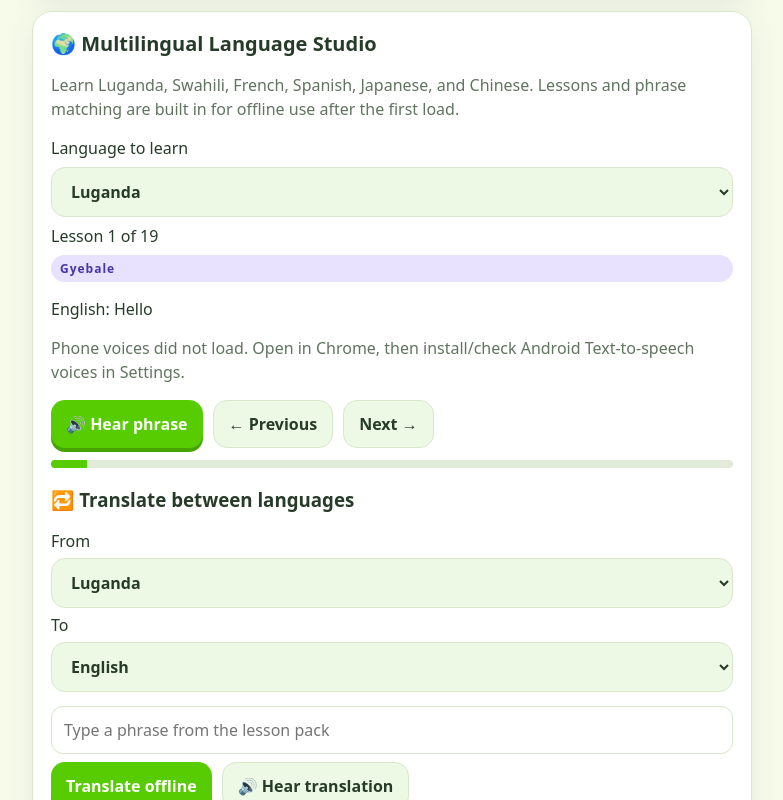
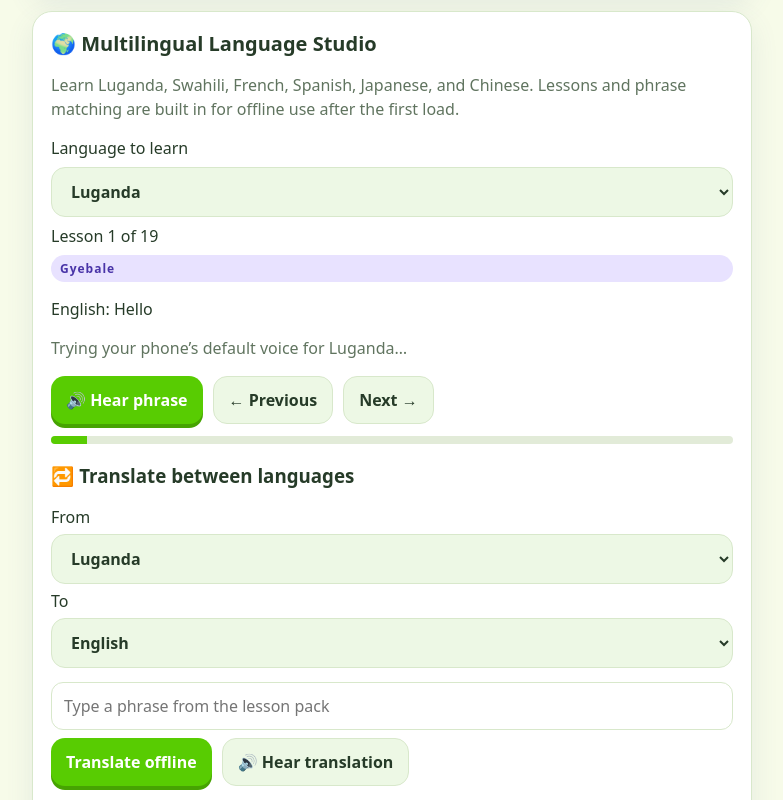
Before and after one commit to noeljakisa2-ai/Kids--sora-app-, a plain HTML site: page zhakori-teacher.html in a window 1280 px wide. Both pictures are taken after a click on the button "🔊 Hear phrase". Shown: the part 1513-2313 px from the top of the page, without its empty margins (248-1031 px from the left). Drawn offline with Linux system fonts and the light colour scheme.

Commit message:
Add default voice fallback for Zhakori Teacher

```diff
--- a/zhakori-teacher.html
+++ b/zhakori-teacher.html
@@ -97,28 +97,30 @@ const MULTI_LOCALES={lg:'lg-UG',sw:'sw-KE',fr:'fr-FR',es:'es-ES',ja:'ja-JP',zh:'
 let multiIndex=0,multiLastSpeech='',multiLastLang='en';const multi$=id=>document.getElementById(id);
 function multiSpeak(t,l){
  const status=multi$('multiPronunciation');
- if(!('speechSynthesis' in window)||!('SpeechSynthesisUtterance' in window)){status.textContent='Audio is not supported in this app view. Open this page in Chrome.';return;}
- const loc=MULTI_LOCALES[l]||'en-US', lang=loc.slice(0,2).toLowerCase();
- const speakWithVoice=()=>{
-  const voices=window.speechSynthesis.getVoices();
+ if(!('speechSynthesis' in window)||!('SpeechSynthesisUtterance' in window)){status.textContent='This installed app view does not support speech audio. Open Zhakori Teacher in Chrome to hear phrases.';return;}
+ const synth=window.speechSynthesis,loc=MULTI_LOCALES[l]||'en-US',lang=loc.slice(0,2).toLowerCase();
+ synth.cancel();
+ let done=false,timer=null;
+ const cleanup=()=>{if(timer)clearTimeout(timer);synth.removeEventListener?.('voiceschanged',onChanged);if(synth.onvoiceschanged===onChanged)synth.onvoiceschanged=null;};
+ const speakNow=(allowDefault)=>{
+  if(done)return;
+  const voices=synth.getVoices();
   const voice=voices.find(v=>v.lang&&v.lang.toLowerCase().startsWith(lang));
-  if(!voice){status.textContent='No '+MULTI_LANGS[l]+' voice found on your phone. Install that language in Android Settings → Text-to-speech output, then reopen this page.';return;}
-  window.speechSynthesis.cancel();
-  const utterance=new SpeechSynthesisUtterance(t);
-  utterance.voice=voice;utterance.lang=voice.lang;utterance.rate=.82;
-  utterance.onstart=()=>status.textContent='Speaking '+MULTI_LANGS[l]+'…';
-  utterance.onend=()=>status.textContent='Finished speaking · '+MULTI_LANGS[l];
-  utterance.onerror=()=>status.textContent='Audio failed. Open this page in Chrome and check Android Text-to-speech settings.';
-  window.speechSynthesis.speak(utterance);multiLastSpeech=t;multiLastLang=l;
+  if(!voice&&!allowDefault)return;
+  done=true;cleanup();
+  const u=new SpeechSynthesisUtterance(t);u.rate=.82;
+  if(voice){u.voice=voice;u.lang=voice.lang;}else{u.lang=loc;status.textContent='Trying your phone’s default voice for '+MULTI_LANGS[l]+'…';}
+  u.onstart=()=>status.textContent='Speaking '+MULTI_LANGS[l]+'…';
+  u.onend=()=>status.textContent='Finished speaking · '+MULTI_LANGS[l];
+  u.onerror=()=>status.textContent='Phone audio failed. Open this page in Chrome and check Android Settings → Text-to-speech output.';
+  synth.speak(u);multiLastSpeech=t;multiLastLang=l;
  };
- let voices=window.speechSynthesis.getVoices();
- if(voices.length){speakWithVoice();return;}
- status.textContent='Waiting for phone voices…';
- let finished=false;
- const onChanged=()=>{if(finished)return;const available=window.speechSynthesis.getVoices();if(available.length){finished=true;window.speechSynthesis.removeEventListener?.('voiceschanged',onChanged);speakWithVoice();}};
- window.speechSynthesis.addEventListener?.('voiceschanged',onChanged);
- window.speechSynthesis.onvoiceschanged=onChanged;
- window.setTimeout(()=>{if(finished)return;finished=true;window.speechSynthesis.onvoiceschanged=null;const available=window.speechSynthesis.getVoices();if(available.length)speakWithVoice();else status.textContent='Phone voices did not load. Open in Chrome, then install/check Android Text-to-speech voices in Settings.';},2500);
+ const onChanged=()=>{if(synth.getVoices().length)speakNow(false);};
+ status.textContent='Checking phone audio…';
+ const initial=synth.getVoices();
+ if(initial.length){speakNow(false);if(!done){status.textContent='No '+MULTI_LANGS[l]+' voice installed; trying the default phone voice.';speakNow(true);}return;}
+ synth.addEventListener?.('voiceschanged',onChanged);synth.onvoiceschanged=onChanged;
+ timer=setTimeout(()=>{if(done)return;if(synth.getVoices().length){speakNow(false);if(!done)speakNow(true);}else speakNow(true);},900);
 }
 function multiRender(){const l=multi$('learnLanguage').value,p=MULTI_PHRASES[multiIndex];multi$('multiLessonCount').textContent='Lesson '+(multiIndex+1)+' of '+MULTI_PHRASES.length;multi$('multiPhrase').textContent=p[l];multi$('multiEnglish').textContent='English: '+p.en;multi$('multiPronunciation').textContent=MULTI_LANGS[l]+' · built-in phrase';multi$('multiProgress').style.width=((multiIndex+1)/MULTI_PHRASES.length*100)+'%'}
 function multiNorm(s){return s.trim().toLocaleLowerCase().replace(/[.!?？。！、,]/g,'').replace(/\s+/g,' ')}
```
